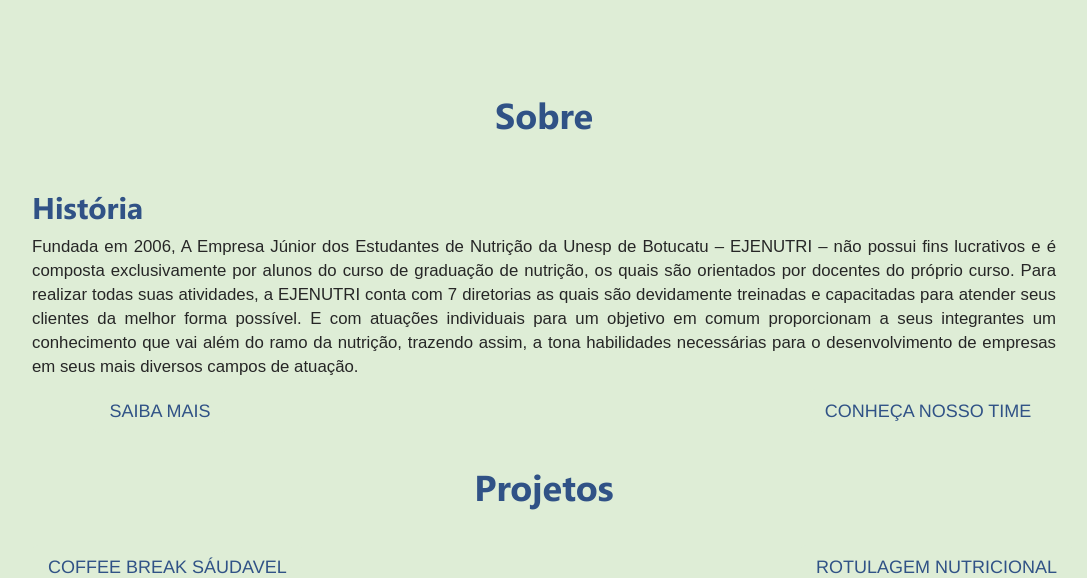
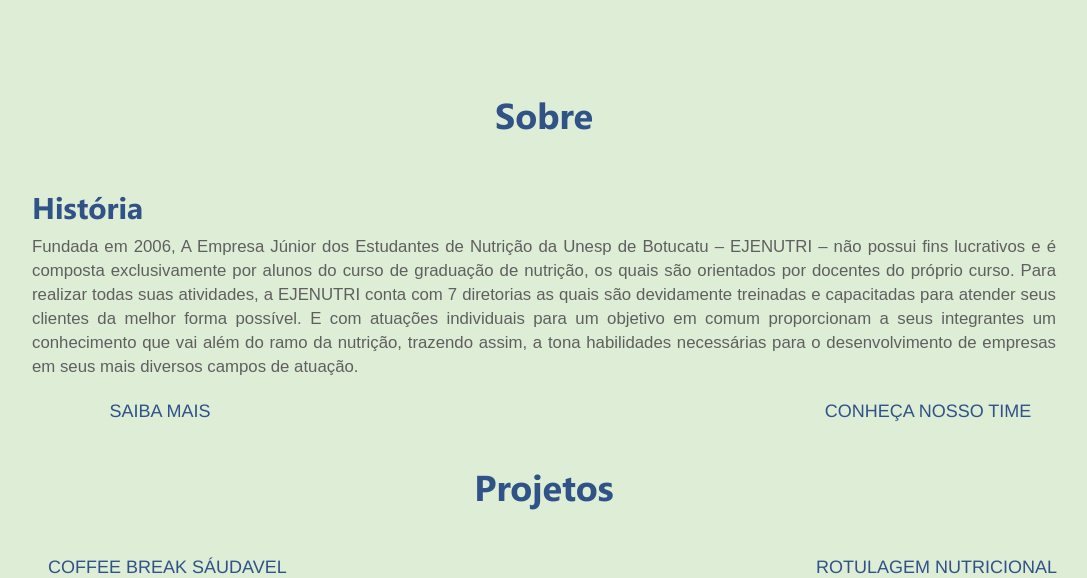
Before and after one commit to compjradm/ejenutri-site, a PHP site: page / in a window 1280 px wide. Shown: the part 504-1082 px from the top of the page, without its empty margins (96-1183 px from the left). Run offline with PHP 8.4, Linux system fonts and the light colour scheme; some libraries are stand-ins or nearby versions.

Commit message:
Add files via upload

```diff
--- a/css/style-pc.css
+++ b/css/style-pc.css
@@ -26,6 +26,15 @@
 @font-face {
     font-family: tt0144m;
     src: url(../font/tt0144m.ttf);
+}
+
+.cor-corpo {
+  color: #5f5f5f;
+}
+
+.botao-rodape {
+  background-color: #50b188;
+  color: #FFF;
 }
 
 /* Barra de Navegação */
```
